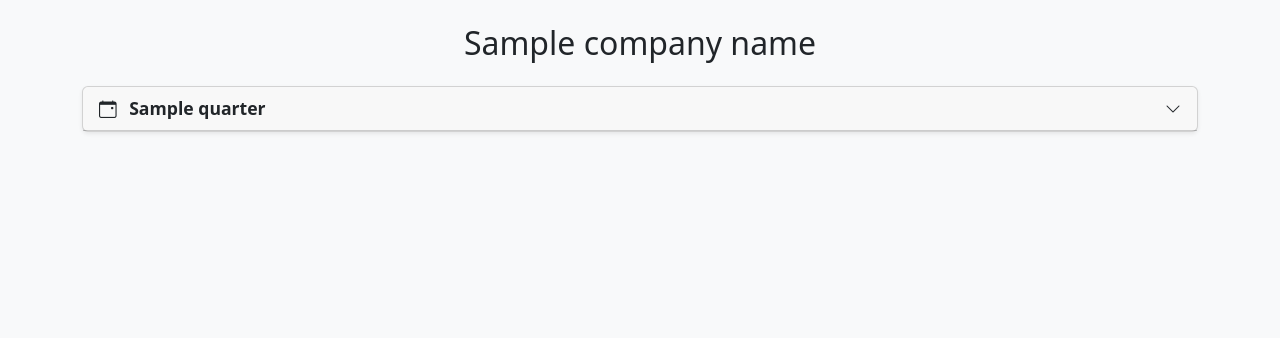
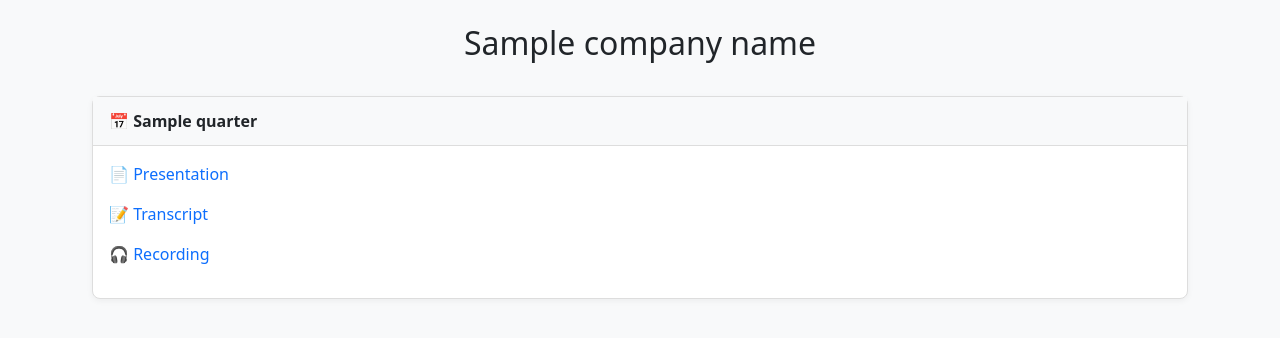
Before and after one commit to uday1909/investor-portal_backend, a Flask app: template templates/company_page.html in a window 1280 px wide. Shown: the top 338 px of the page. Run offline with Flask 2, Linux system fonts and the light colour scheme; the template is opened without the code that fills it: most values are stand-ins (such as "Sample title", 1, 10 or a date in 2020).

Commit message:
Update company_page.html

```diff
--- a/templates/company_page.html
+++ b/templates/company_page.html
@@ -5,15 +5,32 @@
   <title>{{ company_name }}</title>
   <link href="https://cdn.jsdelivr.net/npm/bootstrap@5.3.3/dist/css/bootstrap.min.css" rel="stylesheet">
   <style>
-    .card-header {
+    .quarter-card {
+      flex: 1 1 300px;
+      margin: 10px;
+      border: 1px solid #ddd;
+      border-radius: 8px;
+      background: white;
+      box-shadow: 0 2px 6px rgba(0,0,0,0.05);
+    }
+    .quarter-header {
+      font-weight: bold;
+      font-size: 1rem;
+      padding: 12px 16px;
+      background: #f8f9fa;
+      border-bottom: 1px solid #ddd;
       cursor: pointer;
     }
-    .icon {
-      margin-right: 8px;
+    .quarter-body {
+      padding: 16px;
     }
-    .quarter-title {
-      font-weight: 600;
-      font-size: 1.1rem;
+    .quarter-grid {
+      display: flex;
+      flex-wrap: wrap;
+      justify-content: center;
+    }
+    a {
+      text-decoration: none;
     }
   </style>
 </head>
@@ -22,47 +39,33 @@
 <div class="container py-4">
   <h2 class="text-center mb-4">{{ company_name }}</h2>
 
-  {% for quarter, files in company_data.items() | sort(reverse=True) %}
-    <div class="card mb-3 shadow-sm">
-      <div class="card-header d-flex justify-content-between align-items-center" data-bs-toggle="collapse" data-bs-target="#collapse{{ loop.index }}" aria-expanded="false">
-        <span class="quarter-title">
-          <i class="bi bi-calendar-event icon"></i> {{ quarter }}
-        </span>
-        <i class="bi bi-chevron-down"></i>
-      </div>
-      <div id="collapse{{ loop.index }}" class="collapse">
-        <div class="card-body">
-          <ul class="list-group list-group-flush">
+  <div class="quarter-grid">
+    {% for quarter, files in company_data.items() | sort(reverse=True) %}
+      <div class="quarter-card">
+        <div class="quarter-header" data-bs-toggle="collapse" data-bs-target="#q{{ loop.index }}">
+          📅 {{ quarter }}
+        </div>
+        <div id="q{{ loop.index }}" class="collapse show">
+          <div class="quarter-body">
             {% if files.presentation %}
-              <li class="list-group-item">
-                <i class="bi bi-file-earmark-pdf icon text-danger"></i>
-                <a href="{{ files.presentation }}" target="_blank">Presentation</a>
-              </li>
+              <p><a href="{{ files.presentation }}" target="_blank">📄 Presentation</a></p>
             {% endif %}
             {% if files.transcript %}
-              <li class="list-group-item">
-                <i class="bi bi-file-text icon text-primary"></i>
-                <a href="{{ files.transcript }}" target="_blank">Transcript</a>
-              </li>
+              <p><a href="{{ files.transcript }}" target="_blank">📝 Transcript</a></p>
             {% endif %}
             {% if files.recording %}
-              <li class="list-group-item">
-                <i class="bi bi-headphones icon text-success"></i>
-                <a href="{{ files.recording }}" target="_blank">Concall Recording</a>
-              </li>
+              <p><a href="{{ files.recording }}" target="_blank">🎧 Recording</a></p>
             {% endif %}
             {% if not files.presentation and not files.transcript and not files.recording %}
-              <li class="list-group-item text-muted">No data available for this quarter.</li>
+              <p class="text-muted">No data available for this quarter.</p>
             {% endif %}
-          </ul>
+          </div>
         </div>
       </div>
-    </div>
-  {% endfor %}
+    {% endfor %}
+  </div>
 </div>
 
-<!-- Bootstrap Icons + JS -->
-<link rel="stylesheet" href="https://cdn.jsdelivr.net/npm/bootstrap-icons@1.10.5/font/bootstrap-icons.css">
 <script src="https://cdn.jsdelivr.net/npm/bootstrap@5.3.3/dist/js/bootstrap.bundle.min.js"></script>
 
 </body>
```
